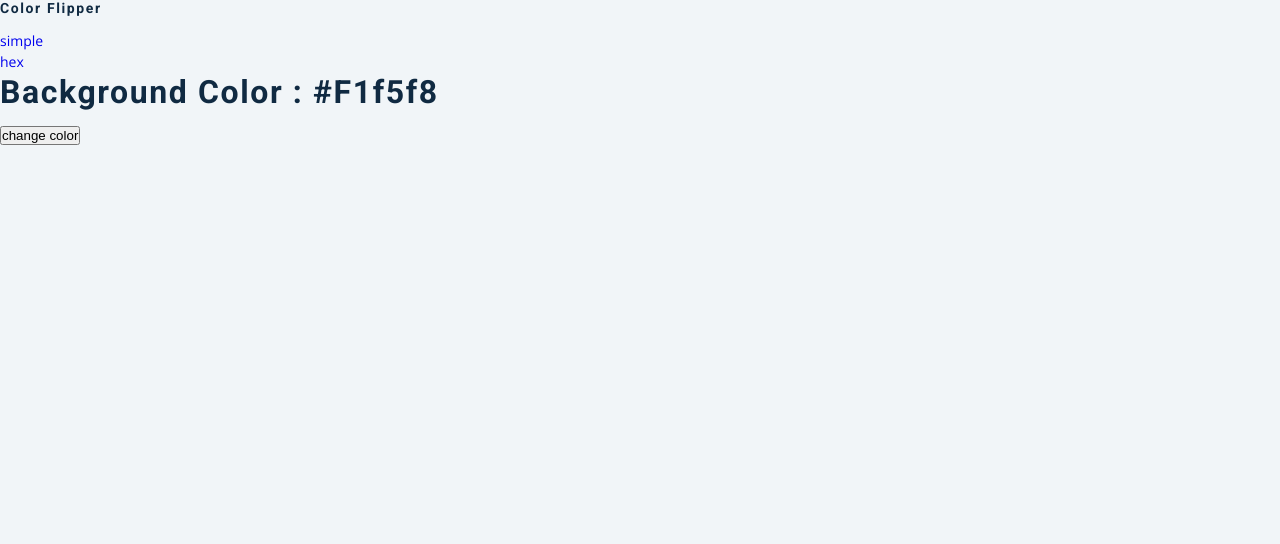
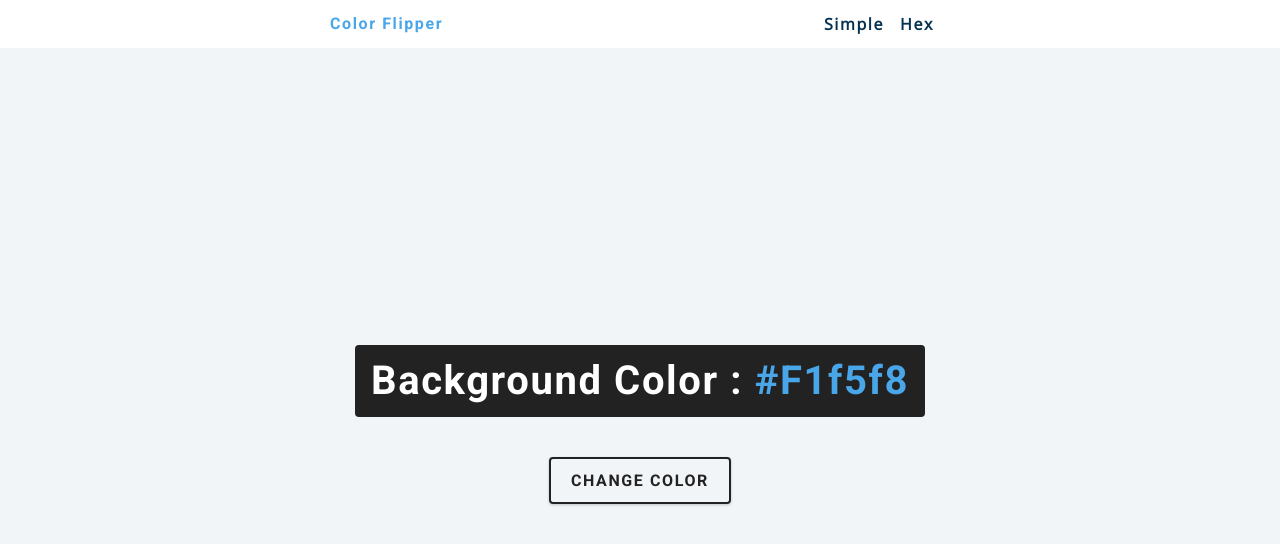
Before and after one commit to Segodnya/flipyourback, a plain HTML site: page index.html in a window 1280 px wide. Drawn offline with nearby package versions, Linux system fonts and the light colour scheme.

Commit message:
Completed stylesheet and fixed result for Simple

```diff
--- a/index.js
+++ b/index.js
@@ -2,13 +2,16 @@ const colors = ["green", "red", "rgba(133, 122, 200)", "#f15025"];
 const btn = document.getElementById("btn");
 const color = document.querySelector(".color");
 
-btn.addEventListener("click", function() {
-    const randomNumber = getRandomNumber ();
-    console.log(randomNumber);
-    document.body.style.backgroundColor = colors[randomNumber];
-    color.textContent = color[randomNumber];
+btn.addEventListener("click", function () {
+  const randomNumber = getRandomNumber();
+  console.log(randomNumber);
+  console.log(colors[randomNumber]);
+  let printColor = "";
+  printColor += colors[randomNumber];
+  document.body.style.backgroundColor = colors[randomNumber];
+  color.textContent = printColor;
 });
 
 function getRandomNumber() {
-    return Math.floor(Math.random() * colors.length);
+  return Math.floor(Math.random() * colors.length);
 }
--- a/style.css
+++ b/style.css
@@ -73,7 +73,10 @@ a {
   text-decoration: none;
 }
 
-h1, h2, h3, h4 {
+h1,
+h2,
+h3,
+h4 {
   letter-spacing: var(--spacing);
   text-transform: capitalize;
   line-height: 1.25;
@@ -101,3 +104,121 @@ p {
   margin-bottom: 1.25rem;
   color: var(--clr-grey-5);
 }
+
+@media screen and (min-width: 800px) {
+  h1 {
+    font-size: 4rem;
+  }
+  h2 {
+    font-size: 2.5rem;
+  }
+  h3 {
+    font-size: 1.75rem;
+  }
+  h4 {
+    font-size: 1rem;
+  }
+  body {
+    font-size: 1rem;
+  }
+  h1,
+  h2,
+  h3,
+  h4 {
+    line-height: 1;
+  }
+}
+
+/* global classes */
+/* section */
+.section {
+  padding: 5rem 0;
+}
+.section-center {
+  width: 90vw;
+  margin: 0 auto;
+  max-width: 1170px;
+}
+@media screen and (min-width: 992px) {
+  .section-center {
+    width: 95vw;
+  }
+}
+main {
+  min-height: 100vh;
+  display: grid;
+  place-items: center;
+}
+/* Nav */
+nav {
+  background: var(--clr-white);
+  height: 3rem;
+  display: grid;
+  align-items: center;
+  box-shadow: var(--dark-shadow);
+}
+.nav-center {
+  width: 90vw;
+  max-width: var(--fixed-width);
+  margin: 0 auto;
+  display: flex;
+  align-items: center;
+  justify-content: space-between;
+}
+.nav-center h4 {
+  margin-bottom: 0;
+  color: var(--clr-primary-5);
+}
+.nav-links {
+  display: flex;
+}
+nav a {
+  text-transform: capitalize;
+  font-weight: 700;
+  font-size: 1rem;
+  color: var(--clr-primary-1);
+  letter-spacing: var(--spacing);
+  margin-right: 1rem;
+}
+nav a:hover {
+  color: var(--clr-primary-5);
+}
+/* Containter */
+main {
+  min-height: calc(100vh - 3rem);
+  display: grid;
+  place-items: center;
+}
+.container {
+  text-align: center;
+}
+.container h2 {
+  background: var(--clr-black);
+  color: var(--clr-white);
+  padding: 1rem;
+  border-radius: var(--radius);
+  margin-bottom: 2.5rem;
+}
+.color {
+  color: var(--clr-primary-5);
+}
+.btn-hero {
+  font-family: var(--ff-primary);
+  text-transform: uppercase;
+  background: transparent;
+  color: var(--clr-black);
+  letter-spacing: var(--spacing);
+  display: inline-block;
+  font-weight: 700;
+  transition: var(--transition);
+  border: 2px solid var(--clr-black);
+  cursor: pointer;
+  box-shadow: 0 1px 3px rgba(0, 0, 0, 0.2);
+  border-radius: var(--radius);
+  font-size: 1rem;
+  padding: 0.75rem 1.25rem;
+}
+.btn-hero:hover {
+  color: var(--clr-white);
+  background: var(--clr-black);
+}
```
Lines whose indentation alone changed are shown as unchanged.
